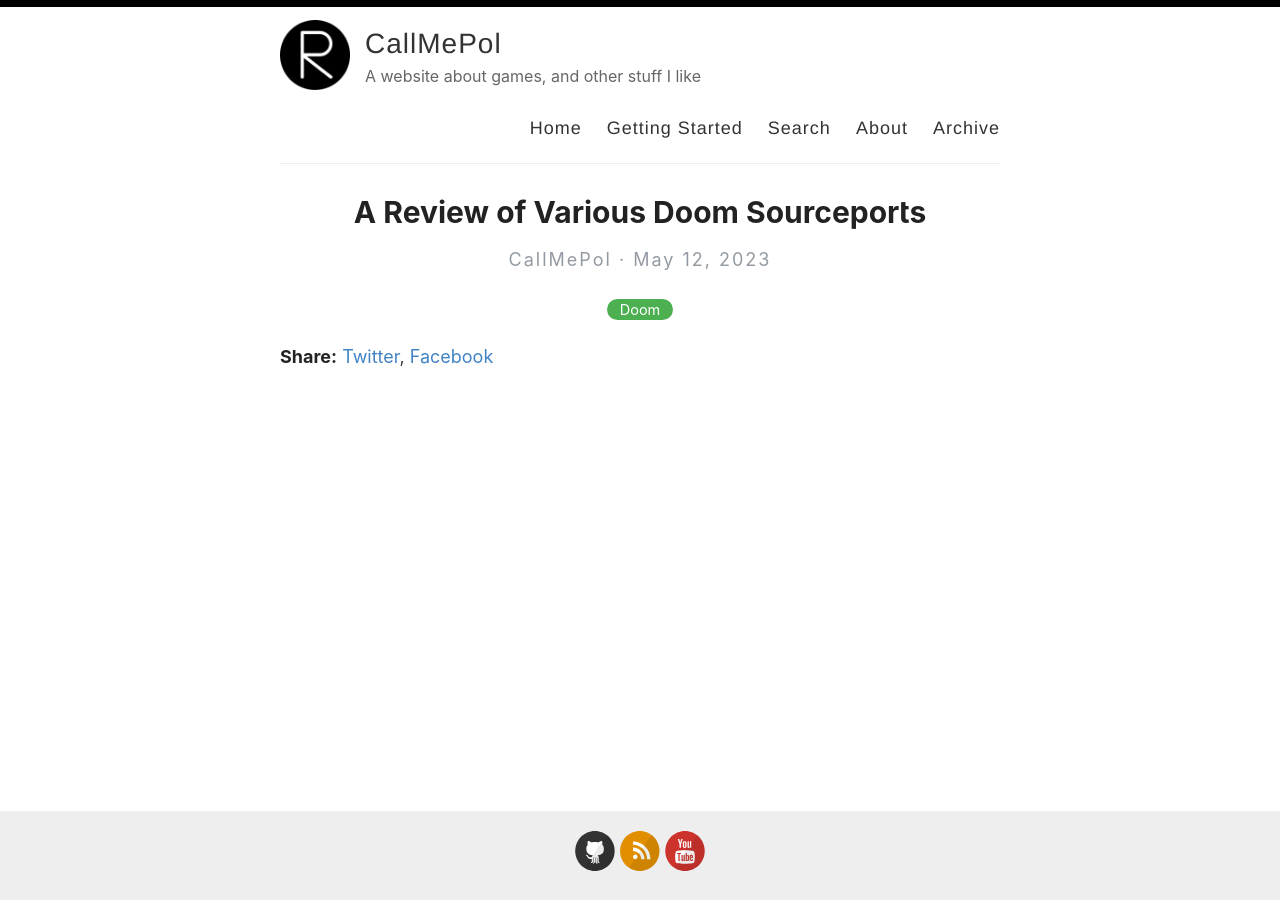
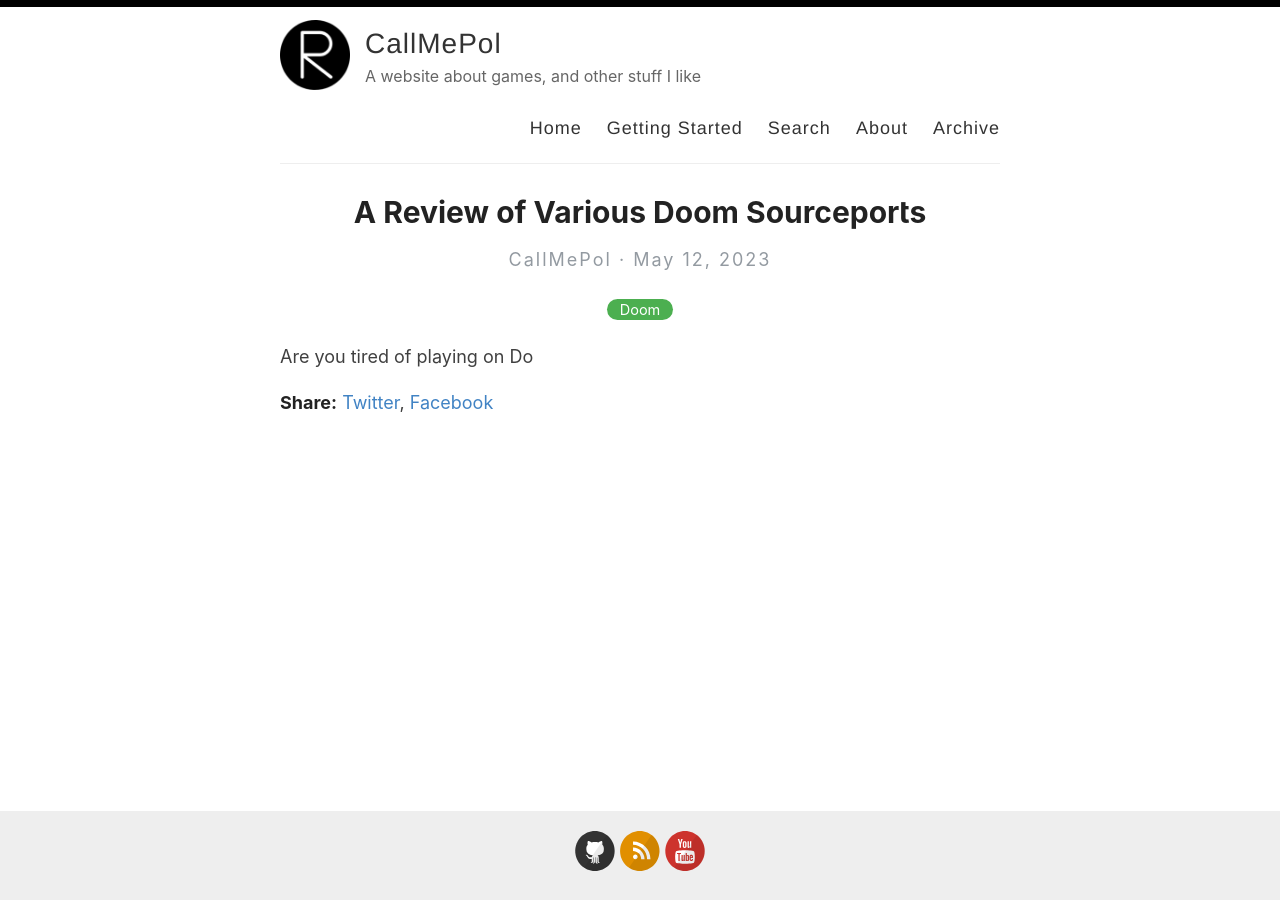
Before and after one commit to poleve540/CallMePol, a Jekyll site: the page built from _posts/2023-05-12-sourceport-review.md, in a window 1280 px wide. Built offline with Jekyll 4.4.1, drawn with Linux system fonts in a browser that asks for light colours.

Commit message:
_posts/2023-05-12-sourceport-review.md updated from https://stackedit.io/

```diff
--- a/_posts/2023-05-12-sourceport-review.md
+++ b/_posts/2023-05-12-sourceport-review.md
@@ -3,7 +3,7 @@
 title: A Review of Various Doom Sourceports
 categories: Doom
 ---
-
+Are you tired of playing on Do
 <!--stackedit_data:
-eyJoaXN0b3J5IjpbLTM1NTc1NTM4Miw5NTQ0NDA5NzBdfQ==
+eyJoaXN0b3J5IjpbLTE1Njg2NjcxMjgsOTU0NDQwOTcwXX0=
 -->
```
